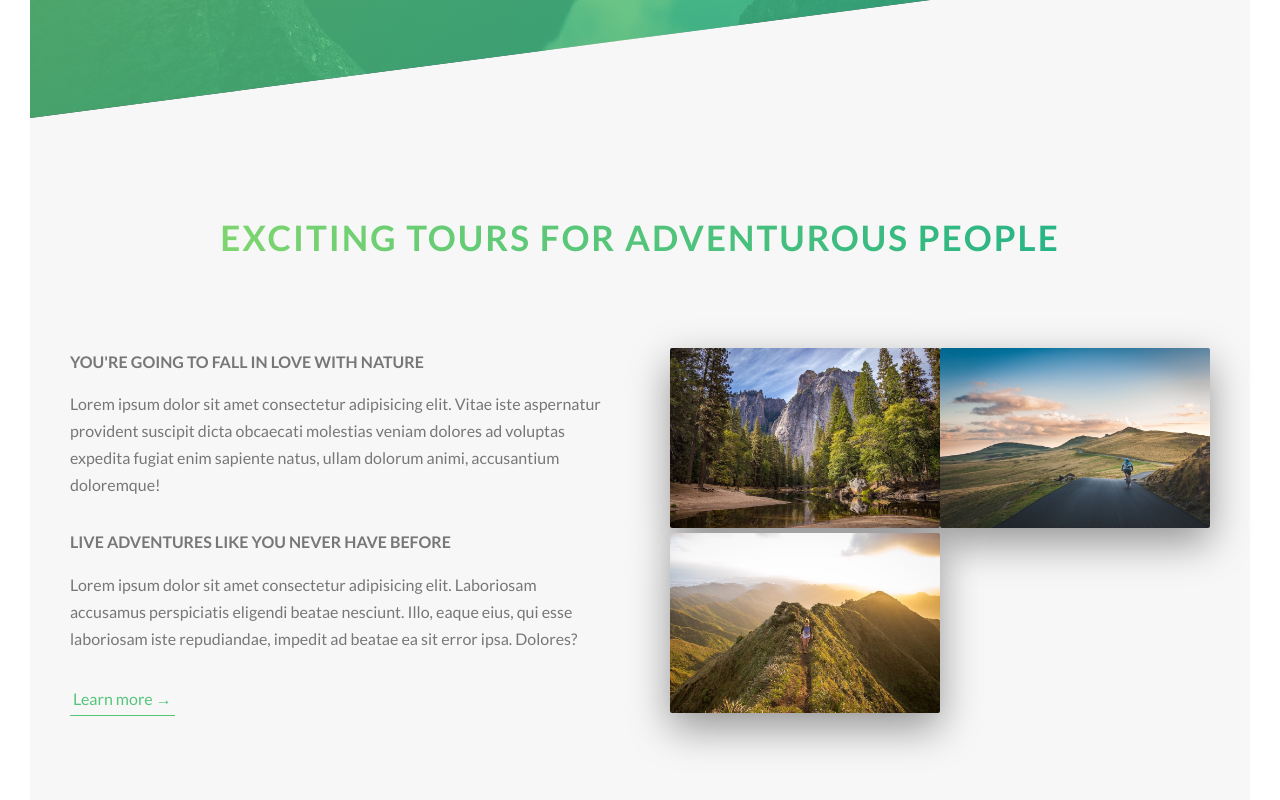
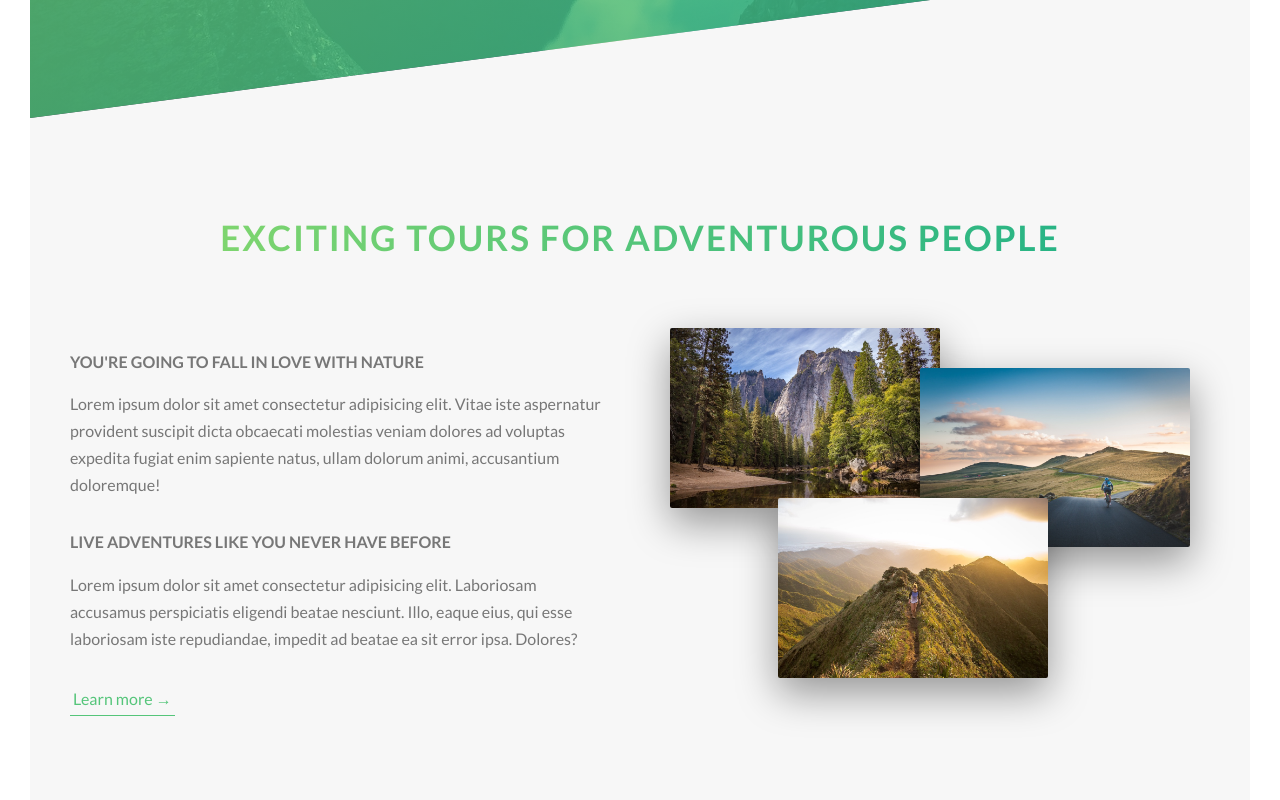
Before and after one commit to carlosmertens/hiking-tours, a Next.js app: page / in a window 1280 px wide. Shown: the part 672-1472 px from the top of the page. Built offline with nearby package versions, Linux system fonts and the light colour scheme.

Commit message:
style: add style to images in about component

```diff
--- a/components/About.tsx
+++ b/components/About.tsx
@@ -1,4 +1,7 @@
 import Image from 'next/image';
+import nat1 from '../public/nat-1-large.jpg';
+import nat2 from '../public/nat-2-large.jpg';
+import nat3 from '../public/nat-3-large.jpg';
 
 export const About = () => {
   return (
@@ -37,20 +40,20 @@ export const About = () => {
         </div>
         <div className='col-1-of-2'>
           <div className='composition'>
-            <img
-              src='/nat-1-large.jpg'
+            <Image
+              src={nat1}
               alt='photo nature'
               className='composition__photo composition__photo--p1'
             />
-            <img
-              src='/nat-2-large.jpg'
+            <Image
+              src={nat2}
               alt='photo nature'
-              className='composition__photo composition__photo--p1'
+              className='composition__photo composition__photo--p2'
             />
-            <img
-              src='/nat-3-large.jpg'
+            <Image
+              src={nat3}
               alt='photo nature'
-              className='composition__photo composition__photo--p1'
+              className='composition__photo composition__photo--p3'
             />
 
             {/* <Image
--- a/styles/components/_composition.scss
+++ b/styles/components/_composition.scss
@@ -1,7 +1,22 @@
 .composition {
+  position: relative;
   &__photo {
     width: 50%;
+    height: auto;
     box-shadow: 0 1.5rem 4rem rgba($color-black, 0.4);
     border-radius: 2px;
+    position: absolute;
+    &--p1 {
+      left: 0;
+      top: -2rem;
+    }
+    &--p2 {
+      right: 2rem;
+      top: 2rem;
+    }
+    &--p3 {
+      left: 20%;
+      top: 15rem;
+    }
   }
 }
```
